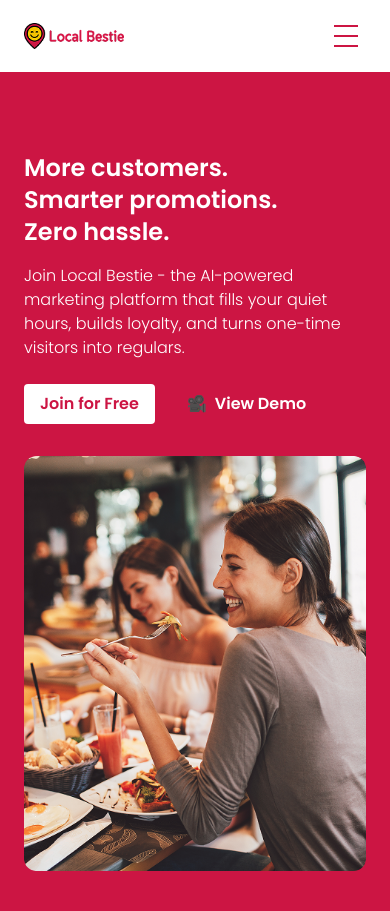
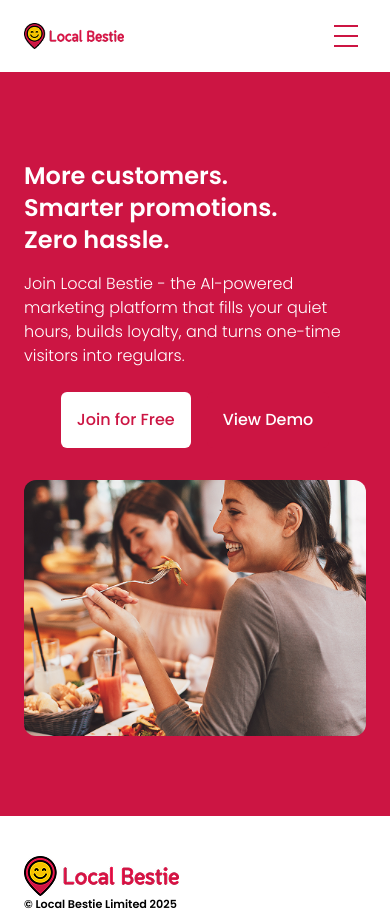
Before and after one commit to p0nyo/lb-landing-page, a Next.js app: page / in a window 390 px wide. Shown: the top 911 px of the page. Built offline with nearby package versions, Linux system fonts and the light colour scheme.

Commit message:
add: mobile responsiveness

```diff
--- a/src/app/components/Header/Header.tsx
+++ b/src/app/components/Header/Header.tsx
@@ -24,10 +24,11 @@ export default function Header() {
                 text="Log In"
                 textColor="text-lb-red"
                 bgColor="bg-white"
+                className="py-2 px-6"
               />
             </li>
             <li>
-              <CommonButton text="Join Now" />
+              <CommonButton text="Join Now" className="py-2 px-6" />
             </li>
           </ul>
           {/* Hamburger menu botton for Mobile screens */}
--- a/src/app/components/Hero/Hero.tsx
+++ b/src/app/components/Hero/Hero.tsx
@@ -1,12 +1,12 @@
 import Image from "next/image";
-import { Bounded }from "@/app/components/common";
+import { Bounded, CommonButton } from "@/app/components/common";
 
 export default function Hero() {
   return (
     <Bounded className="bg-lb-red flex items-center">
       <div className="max-w-7xl mx-auto grid md:grid-cols-2 gap-8">
         <div className="flex flex-col justify-center text-white">
-          <h1 className="text-2xl md:text-5xl font-semibold mb-4">
+          <h1 className="text-2xl md:text-4xl font-semibold mb-4">
             More customers. <br />
             Smarter promotions. <br />
             Zero hassle.
@@ -16,23 +16,26 @@ export default function Hero() {
             your quiet hours, builds loyalty, and turns one-time visitors into
             regulars.
           </p>
-          <div className="flex gap-x-4">
-            <button className="bg-white text-lb-red font-semibold py-2 px-4 rounded">
-              Join for Free
-            </button>
-            <button className="flex items-center text-white font-semibold py-2 px-4">
-              <span>🎥</span>
-              <span className="ml-2">View Demo</span>
-            </button>
+          <div className="flex items-center justify-center md:justify-start gap-x-4 md:gap-x-6">
+            <CommonButton
+              text="Join for Free"
+              bgColor="bg-white"
+              textColor="text-lb-red"
+              className="px-4 py-4 md:px-10 md:py-2"
+            />
+            <CommonButton
+              text="View Demo"
+              className="px-4 py-4 md:px-10 md:py-2"
+            />
           </div>
         </div>
-        <div>
+        <div className="relative w-full h-64 md:h-[500px] flex-1">
           <Image
             src="/hero-image.png"
-            alt="Description of Image"
-            width={500}
-            height={500}
-            className="rounded-xl"
+            alt="Hero Image"
+            fill
+            priority
+            className="rounded-xl object-cover"
           />
         </div>
       </div>
--- a/src/app/components/common/Bounded.tsx
+++ b/src/app/components/common/Bounded.tsx
@@ -7,7 +7,7 @@ type BoundedProps = {
 
 export default function Bounded({ children, className = "" }: BoundedProps) {
   return (
-    <div className={`w-full max-w-[1920px] mx-auto px-6 md:px-20 pt-38 pb-32 ${className}`}>
+    <div className={`w-full max-w-[1920px] mx-auto px-6 md:px-20 pt-40 pb-20 md:pt-38 mdpb-32 ${className}`}>
       {children}
     </div>
   );
--- a/src/app/components/common/CommonButton.tsx
+++ b/src/app/components/common/CommonButton.tsx
@@ -2,11 +2,12 @@ type CommonButtonProps = {
   text: string;
   bgColor?: string;
   textColor?: string;
+  className?: string;
 };
 
-export default function CommonButton({ text, bgColor = "bg-lb-red", textColor = "text-white"}: CommonButtonProps) {
+export default function CommonButton({ text, bgColor = "bg-lb-red", textColor = "text-white", className=""}: CommonButtonProps) {
   return (
-    <button className={`w-auto h-10 py-2 px-6 ${bgColor} ${textColor} rounded-md`}>
+    <button className={`w-auto font-medium ${bgColor} ${textColor} rounded-md ${className}`}>
       {text}
     </button>
   );
```
